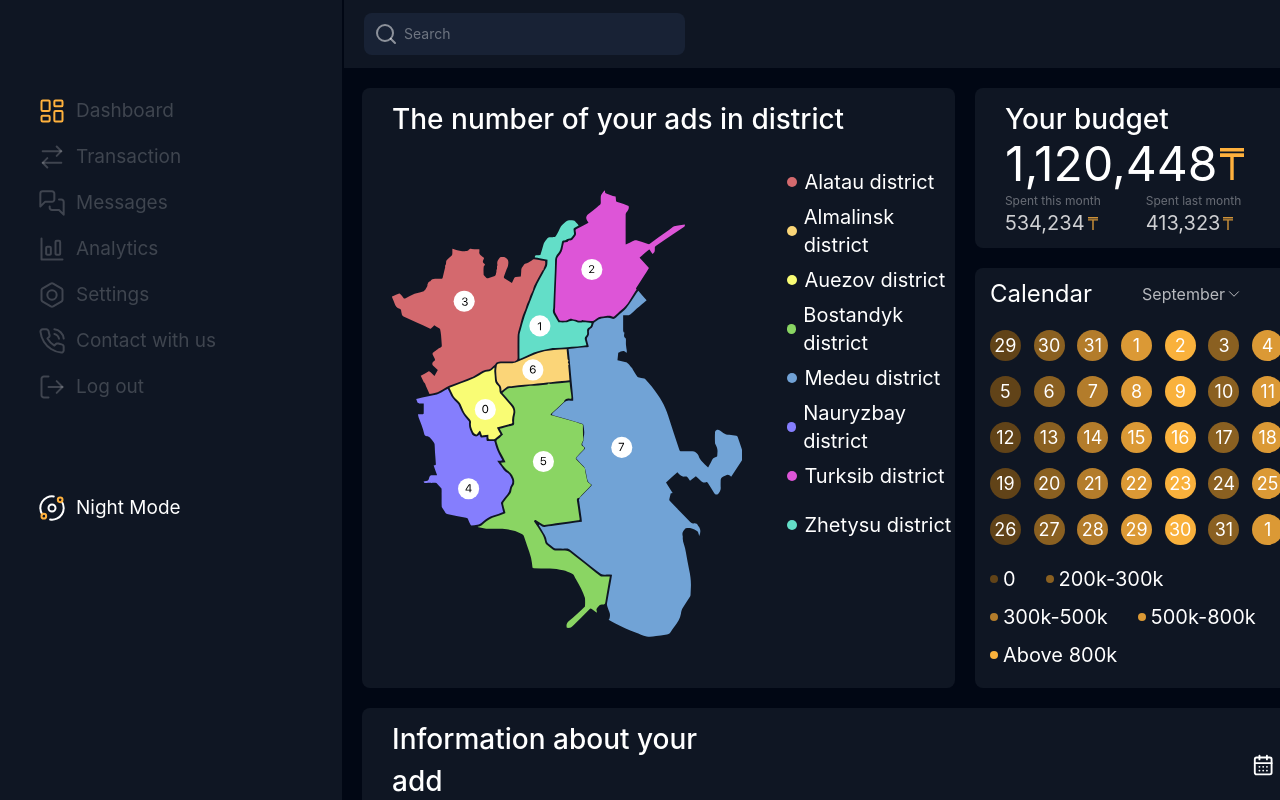
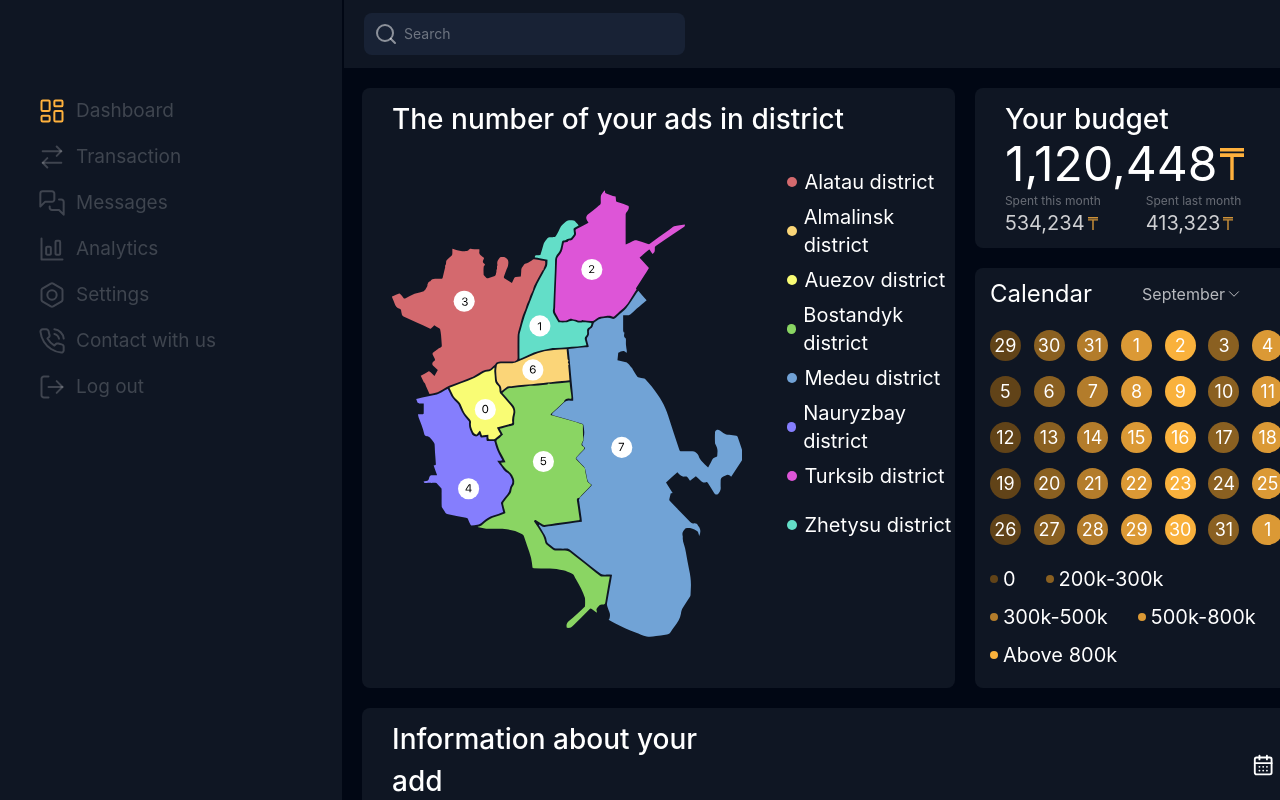
Before and after one commit to Zhasulan711/bilboard-usage-system-frontend-next-js, a Next.js app: page / in a window 1280 px wide. Shown: the top 800 px of the page. Built offline with nearby package versions, Linux system fonts and the light colour scheme; a web font is replaced by a local one.

Commit message:
deleting night mode button (input, asan)

```diff
--- a/src/components/Icons/NightModeIcon.tsx
+++ /dev/null
@@ -1,54 +0,0 @@
-import { FC } from "react";
-import { DefaultIconComponentProps } from "./types";
-
-export const NightModeIcon: FC<DefaultIconComponentProps> = ({
-  width = 28,
-  height = 28,
-}) => {
-  const viewBox = `0 0 ${width} ${height}`;
-  return (
-    <svg
-      width={width}
-      height={height}
-      viewBox={viewBox}
-      fill="none"
-      xmlns="http://www.w3.org/2000/svg"
-    >
-      <path
-        d="M14 17.5C15.933 17.5 17.5 15.933 17.5 14C17.5 12.067 15.933 10.5 14 10.5C12.067 10.5 10.5 12.067 10.5 14C10.5 15.933 12.067 17.5 14 17.5Z"
-        stroke="white"
-        strokeWidth="2"
-        strokeLinecap="round"
-        strokeLinejoin="round"
-      />
-      <path
-        d="M12.1333 25.55C14.3765 25.9186 16.6786 25.6238 18.7565 24.7018C20.8344 23.7799 22.5978 22.2709 23.8298 20.3604C25.0618 18.4499 25.7087 16.221 25.6912 13.9478C25.6737 11.6746 24.9924 9.456 23.7311 7.5647"
-        stroke="white"
-        strokeWidth="2"
-        strokeLinecap="round"
-        strokeLinejoin="round"
-      />
-      <path
-        d="M15.75 2.44999C13.5159 2.10883 11.2309 2.42388 9.17252 3.35684C7.11413 4.2898 5.37103 5.80052 4.15501 7.70542C2.93899 9.61033 2.3024 11.8274 2.32261 14.0873C2.34282 16.3471 3.01894 18.5525 4.26883 20.4353"
-        stroke="white"
-        strokeWidth="2"
-        strokeLinecap="round"
-        strokeLinejoin="round"
-      />
-      <path
-        d="M22.1693 8.16667C23.4579 8.16667 24.5026 7.122 24.5026 5.83333C24.5026 4.54467 23.4579 3.5 22.1693 3.5C20.8806 3.5 19.8359 4.54467 19.8359 5.83333C19.8359 7.122 20.8806 8.16667 22.1693 8.16667Z"
-        stroke="#FFB13D"
-        strokeWidth="2"
-        strokeLinecap="round"
-        strokeLinejoin="round"
-      />
-      <path
-        d="M5.83333 24.5C7.122 24.5 8.16667 23.4554 8.16667 22.1667C8.16667 20.878 7.122 19.8334 5.83333 19.8334C4.54467 19.8334 3.5 20.878 3.5 22.1667C3.5 23.4554 4.54467 24.5 5.83333 24.5Z"
-        stroke="#FFB13D"
-        strokeWidth="2"
-        strokeLinecap="round"
-        strokeLinejoin="round"
-      />
-    </svg>
-  );
-};
--- a/src/components/MenuSidebar/MenuSidebar.tsx
+++ b/src/components/MenuSidebar/MenuSidebar.tsx
@@ -3,7 +3,6 @@
 import Link from "next/link";
 import { NAVBAR_LIST } from "@/constants";
 import { Icon } from "../Icons/Icon";
-import NightModeButton from "../NightModeButton/NightModeButton";
 
 export default function MenuSidebar() {
   return (
@@ -28,7 +27,6 @@ export default function MenuSidebar() {
             </div>
           );
         })}
-        <NightModeButton />
       </nav>
     </aside>
   );
--- a/src/components/NightModeButton/NightModeButton.tsx
+++ /dev/null
@@ -1,22 +0,0 @@
-"use client";
-
-import { useState } from "react";
-import { NightModeIcon } from "../Icons/NightModeIcon";
-
-export default function NightModeButton() {
-  const [isClicked, setIsClicked] = useState(false);
-  const handleClick = () => {
-    setIsClicked(!isClicked);
-  }
-  const textColorClass = isClicked ? "text-[#F9B13C]" : "text-white";
-  return (
-    <div
-    className={`flex flex-row gap-[10px] items-center pl-2 w-[286px] h-[46px] rounded-lg mt-[75px]
-    hover:bg-[#182235] focus:bg-[#182235] transition duration-300 ease-in-out ${textColorClass}`}
-    onClick={handleClick}
-    >
-      <NightModeIcon />
-      <input type="button" value="Night Mode" className={`text-[19px] font-normal ${textColorClass} hover:text-[#F9B13C]`}/>
-    </div>
-  );
-}
```
Also changed, not shown: src/components/Icons/index.ts (+6 -1 lines).
